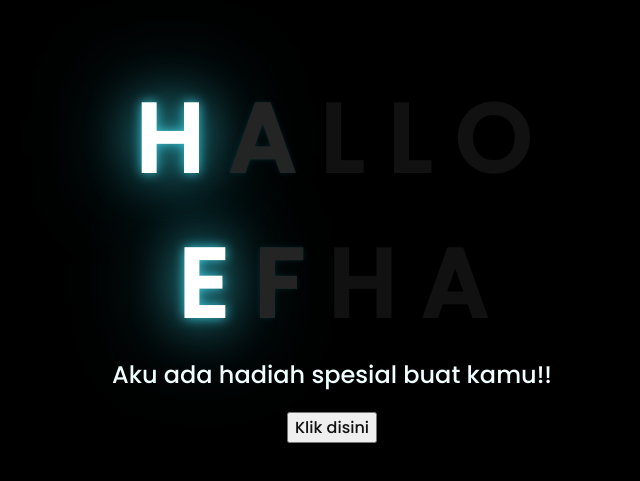
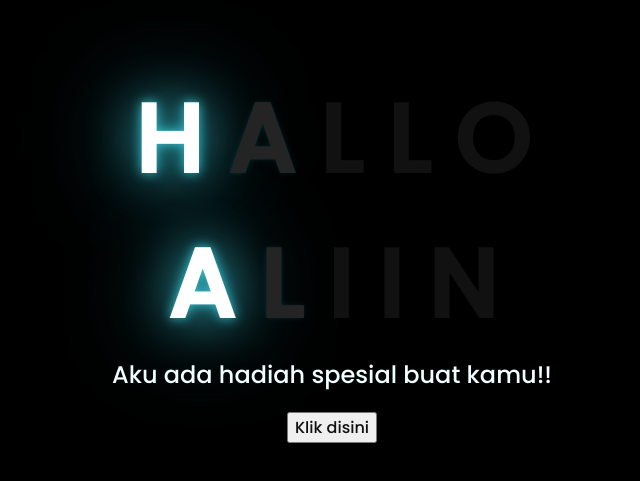
Before and after one commit to nandakurniawan/codingbunga.github.io, a plain HTML site: page index.html in a window 1280 px wide. Shown: the part 153-634 px from the top of the page, without its empty margins (316-956 px from the left). Drawn offline with Linux system fonts and the light colour scheme.

Commit message:
ubah kata di index.html

```diff
--- a/index.html
+++ b/index.html
@@ -18,10 +18,11 @@
         <span>O</span>
     </div>
     <div class="greetings">
-        <span>E</span>
-        <span>F</span>
-        <span>H</span>
         <span>A</span>
+        <span>L</span>
+        <span>I</span>
+        <span>I</span>
+        <span>N</span>
     </div>
     <div class="description">
         <span>Aku ada hadiah spesial buat kamu!!</span>
```
